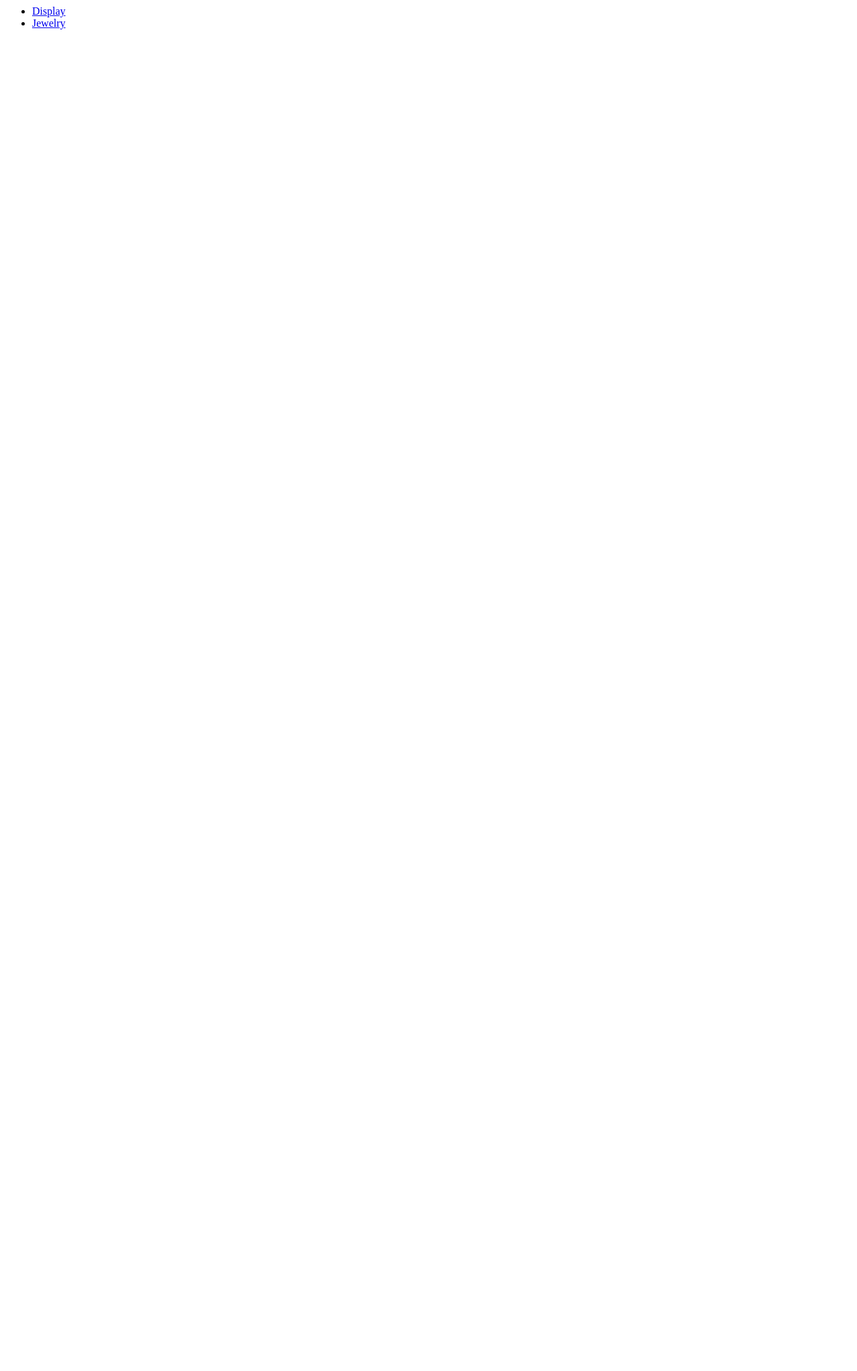
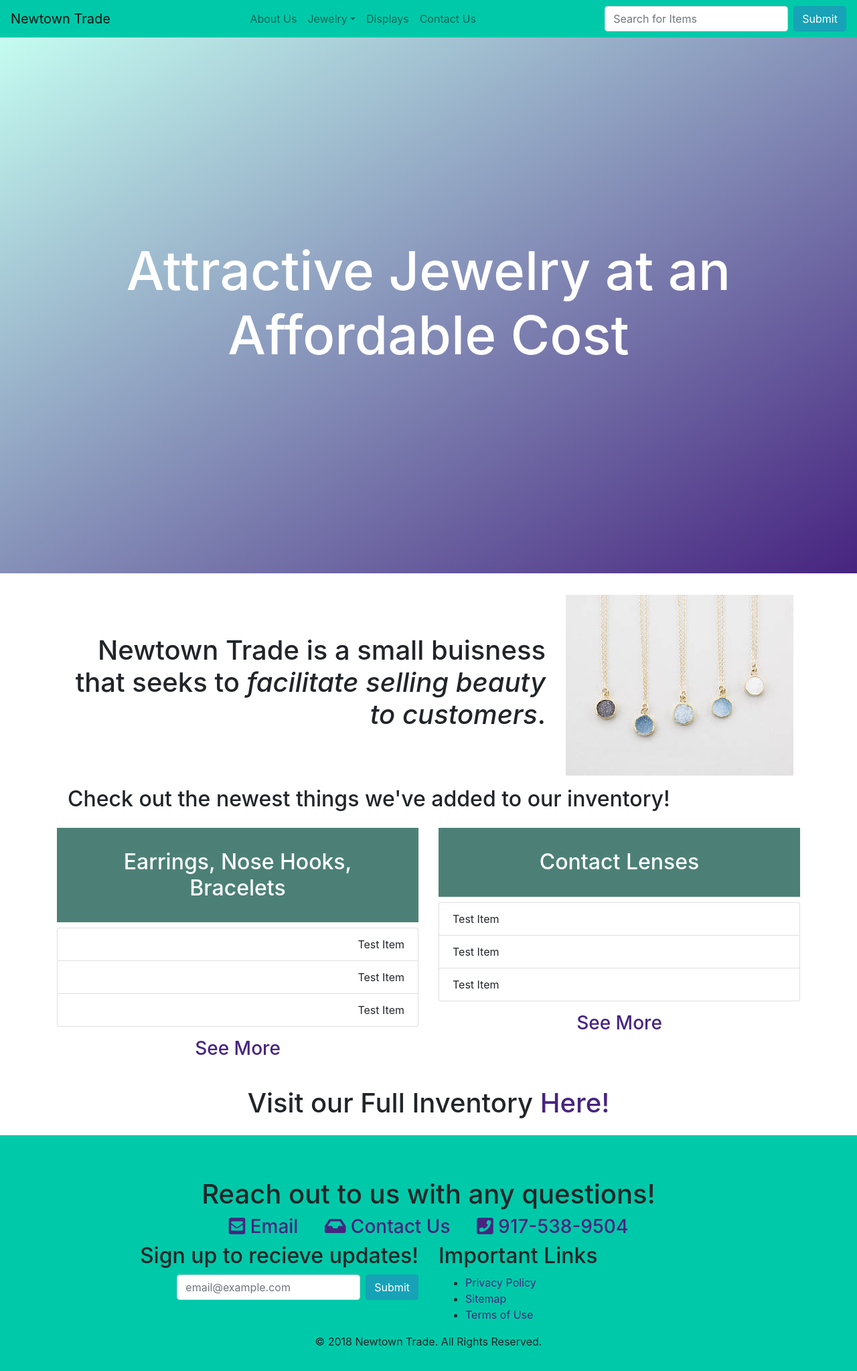
Before and after one commit to newtown-trade/newtown-website, a Django app: page / in a window 1280 px wide. Before the commit the page is almost empty. Shown: the whole page at 67% size. Before the commit the page ends 44 px from the top, so only its background shows below. Run offline with Django 3.2, Linux system fonts and the light colour scheme; some libraries are stand-ins or nearby versions.

Commit message:
initial add of frontend ifles

```diff
--- /dev/null
+++ b/newtown/static/css/base.css
@@ -0,0 +1,25 @@
+#hero-banner {
+  height: 50rem;
+  background: linear-gradient(to bottom right, #C4FCF0, #472480); }
+  #hero-banner h1 {
+    font-size: 5rem;
+    color: white; }
+
+.header-colorin {
+  color: white;
+  background-color: #4C8076;
+  padding: 2rem; }
+
+.menu-colorin {
+  background-color: #00C9A9; }
+
+.links {
+  color: #472480; }
+
+#footer {
+  margin-bottom: 0;
+  padding-bottom: 1rem; }
+  #footer a {
+    color: #472480; }
+  #footer #row {
+    margin: auto; }
--- /dev/null
+++ b/newtown/static/scss/_home.scss
@@ -0,0 +1,8 @@
+#hero-banner{
+	height:50rem;
+	background:linear-gradient(to bottom right, $secondary-color, $tertiary-color);
+	h1{
+		font-size:5rem;
+		color:white;
+	}
+}
--- /dev/null
+++ b/newtown/static/scss/base.scss
@@ -0,0 +1,28 @@
+$tertiary-color: #472480;
+$menu-color: #00C9A9;
+$secondary-color: #C4FCF0;
+$header-color:#4C8076;
+
+@import 'home';
+
+.header-colorin{
+	color:white;
+	background-color:$header-color;
+	padding:2rem;
+}
+.menu-colorin{
+	background-color:$menu-color;
+}
+.links{
+	color:$tertiary-color;
+}
+#footer{
+	margin-bottom:0;
+	padding-bottom:1rem;
+	a{
+		color:$tertiary-color;
+	}
+	#row{
+		margin:auto;
+	}
+}
--- a/newtown/templates/newtown/home.html
+++ b/newtown/templates/newtown/home.html
@@ -1,4 +1,145 @@
-<ul>
-<li><a href ="{% url 'jewelry:display' %}">Display</a></li><!--add stuff for display later-->
-<li><a href="{% url 'jewelry:index' %}">Jewelry</a></li>
-</ul>
+<!DOCTYPE hrml>
+<html>
+
+	<head>
+
+		<!-- essentials -->
+		<meta charset="utf-8">
+		<meta name="viewport" content="width=device-width, initial-scale=1, shrink-to-fit=no">
+		<title>Newtown Trade</title>
+		<!--TODO: add favicon and logo -->
+
+		<!-- Bootstrap CDN -->
+		<link rel="stylesheet" href="https://stackpath.bootstrapcdn.com/bootstrap/4.1.1/css/bootstrap.min.css" integrity="sha384-WskhaSGFgHYWDcbwN70/dfYBj47jz9qbsMId/iRN3ewGhXQFZCSftd1LZCfmhktB" crossorigin="anonymous">
+
+		<!-- fontawesome CDN -->
+		<link rel="stylesheet" href="https://use.fontawesome.com/releases/v5.0.13/css/all.css" integrity="sha384-DNOHZ68U8hZfKXOrtjWvjxusGo9WQnrNx2sqG0tfsghAvtVlRW3tvkXWZh58N9jp" crossorigin="anonymous">
+
+		<!--base css file -->
+		<link rel = "stylesheet" href = "static/css/base.css" >
+
+	</head>
+
+	<body>
+
+		<!-- header -->
+
+		<!-- make navabar collapsable later for mobile support -->
+		<nav class = "navbar navbar-light navbar-expand-md menu-colorin justify-content-between">
+
+			<!--TODO: add logo in navbar-brand-->
+			<a class = "navbar-brand" href = "#">Newtown Trade</a>
+			<ul class ="navbar-nav">
+				<li class = "nav-item">
+					<a class = "nav-link" href = "#">About Us</a>
+				</li>
+				<li class = "nav-item dropdown">
+					<a class = "nav-link dropdown-toggle" href = "#" id = "navbardrop" data-toggle="dropdown">Jewelry</a>
+					<div class = "dropdown-menu">
+						<a class="dropdown-item" href="#">Earrings, Nose Hooks, Bracelets</a>
+						<a class="dropdown-item" href="#">Contact Lenses</a>
+					</div>
+				</li>
+				<li class = "nav-item">
+					<a class = "nav-link" href = "#">Displays</a>
+				</li>
+				<li class = "nav-item">
+					<a class = "nav-link" href = "#">Contact Us</a>
+				</li>
+			</ul>
+			<form class = "form-inline my-2 my-lg-0" action = "#">
+				<input class = "form-control mr-sm-2" type = "text" placeholder = "Search for Items">
+				<button class = "btn btn-info my-sm-0" type = "submit">Submit</button>
+			</form>
+		</nav>
+
+		<div class = "jumbotron jumbotron-fluid d-flex align-items-center" id = "hero-banner">
+			<div class = "container-fluid text-center"><h1>Attractive Jewelry at an Affordable Cost</h1></div>
+		</div>
+
+		<div class = "container">
+			<div class = "row">
+				<!-- TODO: make this text vertically aligned-->
+				<div class = "col-md-8 text-right my-auto">
+					<h1 class = "align-middle">Newtown Trade is a small buisness that seeks to <em>facilitate selling beauty to customers</em>.</h1>
+				</div>
+				<div class = "col-md-4">
+					<img src = "static/img/jewelry_sample.jpg" class = "img-fluid" alt = "Jewelry">
+				</div>
+			</div>
+
+			<!-- displays inventory -->
+			<!--POSSIBLE NEEDED PROVISIONS LATER: carousel for prominent pictures-->
+			<h2 style = "padding:1rem">Check out the newest things we've added to our inventory!</h2>
+			<div class = "row" id = "new-stuff">
+				<!--add CSS after SASS is implemented fully-->
+				<!-- decide on a systematic color theme later -->
+				<div class = "col-md-6">
+					<h2 class = "text-center header-colorin">Earrings, Nose Hooks, Bracelets</h1>
+					<div class = "list-group text-right">
+						<!-- add a {for} loop thing here -->
+						<div class = "list-group-item">Test Item</div>
+						<div class = "list-group-item">Test Item</div>
+						<div class = "list-group-item">Test Item</div>
+					</div>
+					<h3 class = "text-center" style = "padding:1rem"><a href = "#" class = "links">See More</a></h3>
+				</div>
+				<div class = "col-md-6">
+					<h2 class = "text-center header-colorin">Contact Lenses</h2>
+					<div class = "list-group">
+						<!-- add a {for} loop thing here -->
+						<div class = "list-group-item">Test Item</div>
+						<div class = "list-group-item">Test Item</div>
+						<div class = "list-group-item">Test Item</div>
+					</div>
+					<h3 class = "text-center" style = "padding:1rem"><a href = "" class = "links">See More</a></h3>
+				</div>
+			</div>
+		</div>
+
+		<!-- TODO: add photo gallery here or something -->
+		<h1 class = "text-center" style = "padding:1rem">Visit our Full Inventory <a href = "#" class = "links">Here!</a></h1>
+
+		<!-- FOOTER -->
+		<!-- consider adding (another) full item search here -->
+		<div class = "jumbotron jumbotron-fluid menu-colorin" id = "footer">
+			<div class = "container-fluid">
+				<h1 class = "text-center">Reach out to us with any questions!</h1>
+				<h3 class = "text-center">
+					<a href = "mailto:newtown0312@yahoo.com" style = "padding:1rem"><i class="fas fa-envelope-square"></i> Email </a>
+					<a href = "#" style = "padding:1rem"><i class="fas fa-inbox"></i> Contact Us </a>
+					<a href = "" style = "padding:1rem"><i class="fas fa-phone-square"></i> 917-538-9504 </a>
+				</h3>
+				<div class = "row">
+				<div class = "col-md-6 text-right">
+					<h2>Sign up to recieve updates!</h2>
+					<form class = "form-inline float-right" action = "#">
+						<input class = "form-control mr-sm-2" type = "text" placeholder="email@example.com">
+						<button class = "btn btn-info" type = "submit">Submit</button>
+					</form>
+
+					<!-- TODO: insert form generation using Django later-->
+					<!--TODO: improve this with best practices -->
+				</div>
+				<div class = "col-md-6 text-left">
+					<h2>Important Links</h2>
+					<ul>
+						<li><a href = "">Privacy Policy</a></li>
+						<li><a href = "">Sitemap</a></li>
+						<li><a href = "">Terms of Use</a></li>
+					</ul>
+				</div>
+			</div>
+			<!-- TODO: make 2018 generated -->
+			<p class = "text-center">© 2018 Newtown Trade. All Rights Reserved.</p>
+
+			</div>
+		</div>
+	</body>
+
+	<!--Javscript-->
+	<script src="https://code.jquery.com/jquery-3.3.1.slim.min.js" integrity="sha384-q8i/X+965DzO0rT7abK41JStQIAqVgRVzpbzo5smXKp4YfRvH+8abtTE1Pi6jizo" crossorigin="anonymous"></script>
+	<script src="https://cdnjs.cloudflare.com/ajax/libs/popper.js/1.14.3/umd/popper.min.js" integrity="sha384-ZMP7rVo3mIykV+2+9J3UJ46jBk0WLaUAdn689aCwoqbBJiSnjAK/l8WvCWPIPm49" crossorigin="anonymous"></script>
+	<script src="https://stackpath.bootstrapcdn.com/bootstrap/4.1.1/js/bootstrap.min.js" integrity="sha384-smHYKdLADwkXOn1EmN1qk/HfnUcbVRZyYmZ4qpPea6sjB/pTJ0euyQp0Mk8ck+5T" crossorigin="anonymous"></script>
+
+</html>
--- /dev/null
+++ b/newtown/templates/newtown/home_old.html
@@ -0,0 +1,4 @@
+<ul>
+<li><a href ="{% url 'jewelry:display' %}">Display</a></li><!--add stuff for display later-->
+<li><a href="{% url 'jewelry:index' %}">Jewelry</a></li>
+</ul>
```
Also changed, not shown: newtown/static/img/jewelry_sample.jpg (added).
